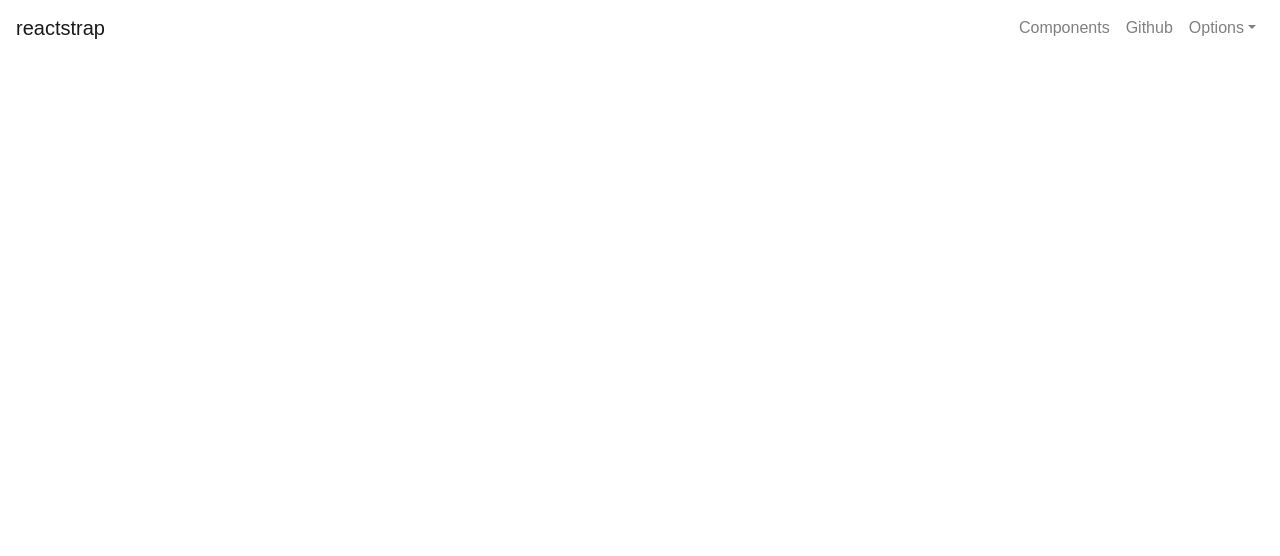
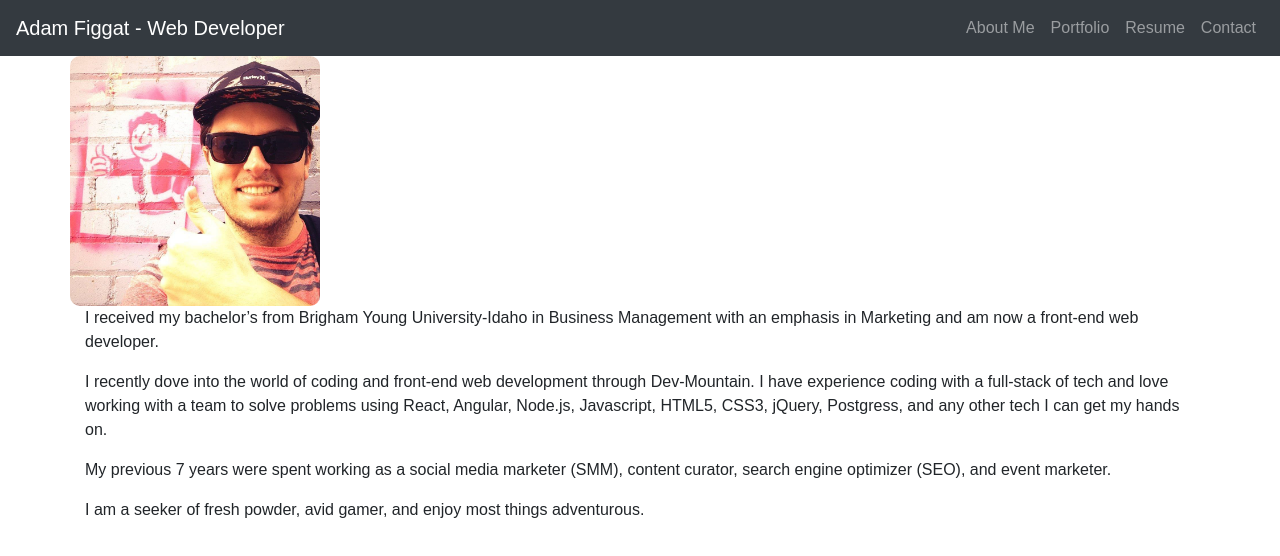
Before and after one commit to adamfigg/onlinePortfolio2.0, a React (Create React App) app: page / in a window 1280 px wide. Shown: the top 556 px of the page. Built offline with nearby package versions, Linux system fonts and the light colour scheme; the HTML template or start-up script is replaced by a standard one.

Commit message:
set up the navbar yay!

```diff
--- a/src/App.css
+++ b/src/App.css
@@ -1,28 +1,6 @@
-.App {
-  text-align: center;
+.img-profile {
+  border-radius: 10px;
+  float: right;
+  width: 250px;
+  height:250px;
 }
-
-.App-logo {
-  animation: App-logo-spin infinite 20s linear;
-  height: 80px;
-}
-
-.App-header {
-  background-color: #222;
-  height: 150px;
-  padding: 20px;
-  color: white;
-}
-
-.App-title {
-  font-size: 1.5em;
-}
-
-.App-intro {
-  font-size: large;
-}
-
-@keyframes App-logo-spin {
-  from { transform: rotate(0deg); }
-  to { transform: rotate(360deg); }
-}
--- a/src/App.js
+++ b/src/App.js
@@ -1,6 +1,7 @@
 import React, { Component } from 'react';
 
 import Navbar from './components/navbar/Navbar';
+import About from './components/about/About';
 
 import './App.css';
 
@@ -8,7 +9,9 @@
   render() {
     return (
       <div className="App">
+
         <Navbar/>
+        <About/>
 
       </div>
     );
--- /dev/null
+++ b/src/components/about/About.js
@@ -0,0 +1,30 @@
+import React, { Component } from 'react';
+import profilePicture from './profilePicture.jpg';
+
+class About extends Component {
+
+    render() {
+        return (
+            <div className="AboutMe container" >
+                <div className="row">
+                <img className="img-profile" src={profilePicture}/>
+                </div>
+
+                <p className="AboutMe">
+                    I received my bachelor’s from Brigham Young University-Idaho in Business Management with an emphasis in Marketing and am now a front-end web developer.</p>
+                <p className="AboutMe">
+                    I recently dove into the world of coding and front-end web development through Dev-Mountain. I have experience coding with a full-stack of tech and love working with a team to solve problems using React, Angular, Node.js, Javascript, HTML5, CSS3, jQuery, Postgress, and any other tech I can get my hands on.</p>
+                <p className="AboutMe">
+                    My previous 7 years were spent working as a social media marketer (SMM), content curator, search engine optimizer (SEO),  and event marketer.</p>
+                <p className="AboutMe">
+                    I am a seeker of fresh powder, avid gamer, and enjoy most things adventurous.</p>
+
+
+
+            </div>
+
+        );
+    }
+}
+
+export default About;
--- a/src/components/navbar/Navbar.js
+++ b/src/components/navbar/Navbar.js
@@ -29,34 +29,27 @@
   render() {
     return (
       <div>
-        <Navbar color="faded" light expand="md">
-          <NavbarBrand href="/">reactstrap</NavbarBrand>
+        <Navbar color="dark" dark expand="md" fixed="sticky">
+          <NavbarBrand href="/">Adam Figgat - Web Developer</NavbarBrand>
           <NavbarToggler onClick={this.toggle} />
           <Collapse isOpen={this.state.isOpen} navbar>
             <Nav className="ml-auto" navbar>
               <NavItem>
-                <NavLink href="/components/">Components</NavLink>
+                <NavLink>About Me</NavLink>
               </NavItem>
+
               <NavItem>
-                <NavLink href="https://github.com/reactstrap/reactstrap">Github</NavLink>
+                <NavLink>Portfolio</NavLink>
               </NavItem>
-              <UncontrolledDropdown nav inNavbar>
-                <DropdownToggle nav caret>
-                  Options
-                </DropdownToggle>
-                <DropdownMenu >
-                  <DropdownItem>
-                    Option 1
-                  </DropdownItem>
-                  <DropdownItem>
-                    Option 2
-                  </DropdownItem>
-                  <DropdownItem divider />
-                  <DropdownItem>
-                    Reset
-                  </DropdownItem>
-                </DropdownMenu>
-              </UncontrolledDropdown>
+
+              <NavItem>
+                <NavLink>Resume</NavLink>
+              </NavItem>
+
+              <NavItem>
+                <NavLink>Contact</NavLink>
+              </NavItem>
+
             </Nav>
           </Collapse>
         </Navbar>
```
Also changed, not shown: src/components/about/profilePicture.jpg (added).
